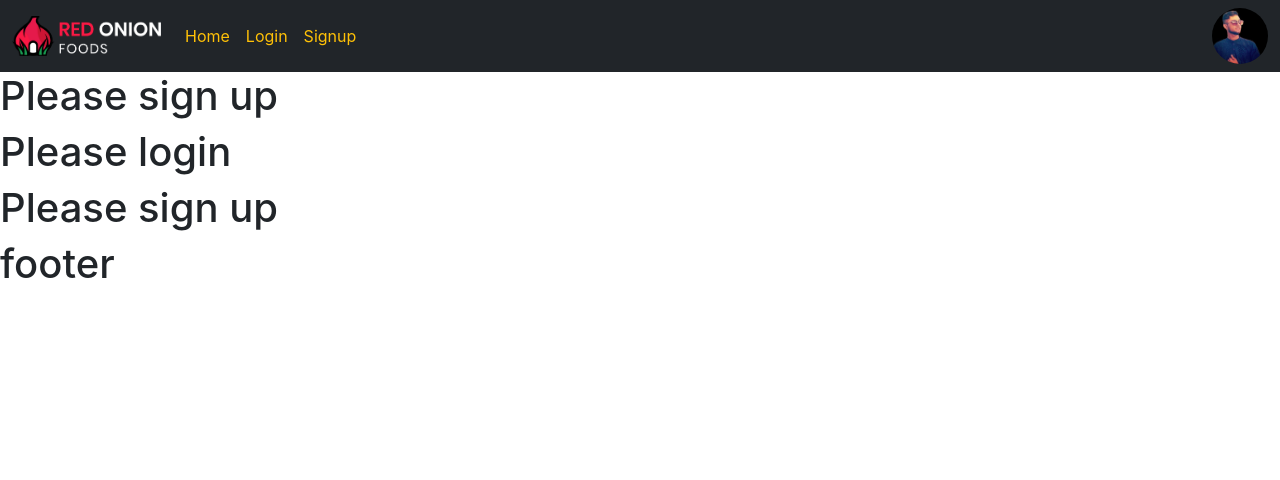
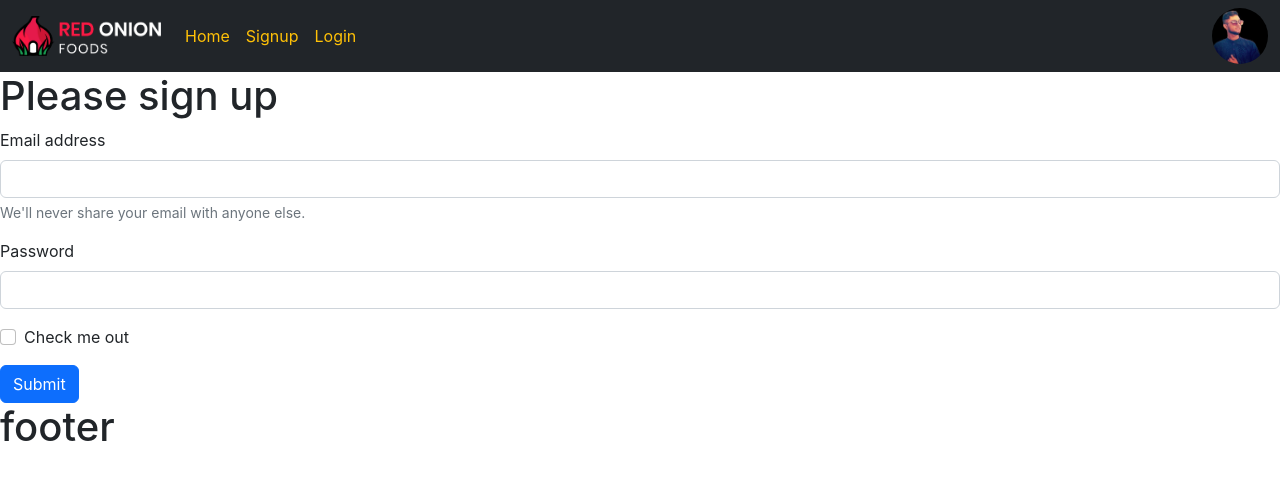
Before and after one commit to kabirbhai/spicy-foods, a React (Create React App) app: page /signup in a window 1280 px wide. Shown: the top 480 px of the page. Built offline with nearby package versions, Linux system fonts and the light colour scheme.

Commit message:
banner added

```diff
--- a/src/App.js
+++ b/src/App.js
@@ -4,6 +4,7 @@
 import Login from "./pages/login/login/Login";
 import Signup from "./pages/login/signup/Signup";
 import Home from "./pages/home/home/Home";
+
 import { Routes, Route } from "react-router-dom";
 
 function App() {
@@ -17,10 +18,6 @@
         <Route path="/Login" element={<Login />} />
         <Route path="/signup" element={<Signup />} />
       </Routes>
-
-      <Login />
-      <Signup />
-
       <Footer />
     </div>
   );
--- /dev/null
+++ b/src/pages/home/banner/Banner.js
@@ -0,0 +1,12 @@
+import React from "react";
+import banner from "../../../images/bannerbackground.png";
+
+const Banner = () => {
+  return (
+    <div>
+      <img className="img-fluid" src={banner} alt="" />
+    </div>
+  );
+};
+
+export default Banner;
--- a/src/pages/home/home/Home.js
+++ b/src/pages/home/home/Home.js
@@ -1,9 +1,10 @@
 import React from "react";
+import Banner from "../banner/Banner";
 
 const Home = () => {
   return (
     <div>
-      <h1>This is home page</h1>
+      <Banner />
     </div>
   );
 };
--- a/src/pages/login/signup/Signup.js
+++ b/src/pages/login/signup/Signup.js
@@ -4,6 +4,41 @@
   return (
     <div>
       <h1>Please sign up</h1>
+      <form>
+        <div class="mb-3">
+          <label for="exampleInputEmail1" class="form-label">
+            Email address
+          </label>
+          <input
+            type="email"
+            class="form-control"
+            id="exampleInputEmail1"
+            aria-describedby="emailHelp"
+          />
+          <div id="emailHelp" class="form-text">
+            We'll never share your email with anyone else.
+          </div>
+        </div>
+        <div class="mb-3">
+          <label for="exampleInputPassword1" class="form-label">
+            Password
+          </label>
+          <input
+            type="password"
+            class="form-control"
+            id="exampleInputPassword1"
+          />
+        </div>
+        <div class="mb-3 form-check">
+          <input type="checkbox" class="form-check-input" id="exampleCheck1" />
+          <label class="form-check-label" for="exampleCheck1">
+            Check me out
+          </label>
+        </div>
+        <button type="submit" class="btn btn-primary">
+          Submit
+        </button>
+      </form>
     </div>
   );
 };
--- a/src/pages/shared/header/Header.js
+++ b/src/pages/shared/header/Header.js
@@ -36,13 +36,13 @@
                 </Link>
               </li>
               <li className="nav-item">
-                <Link to="/login" className="nav-link  text-warning">
-                  Login
+                <Link to="/signup" className="nav-link  text-warning">
+                  Signup
                 </Link>
               </li>
               <li className="nav-item">
-                <Link to="/signup" className="nav-link  text-warning">
-                  Signup
+                <Link to="/login" className="nav-link  text-warning">
+                  Login
                 </Link>
               </li>
             </ul>
```
